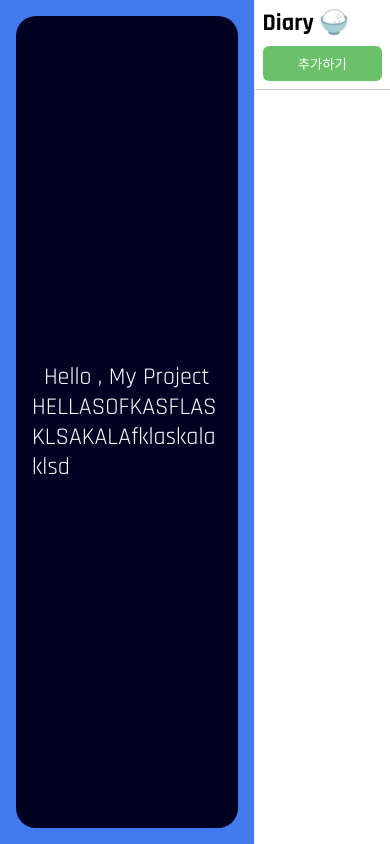
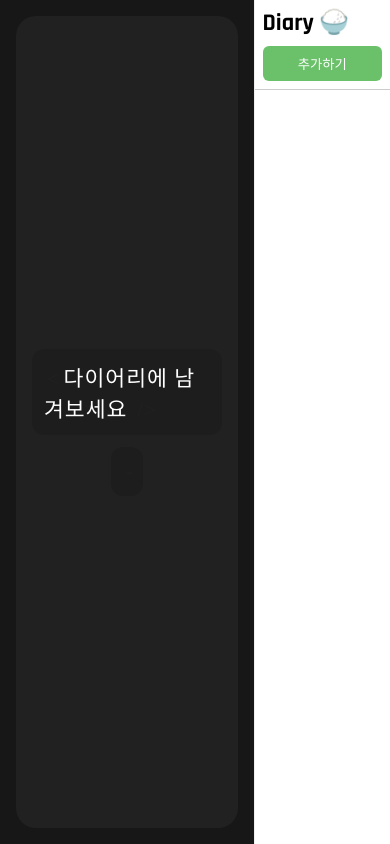
Before and after one commit to llvovll89/-diaryapp, a React (Create React App) app: page / in a window 390 px wide. Built offline with nearby package versions, Linux system fonts and the light colour scheme; a web font is replaced by a local one.

Commit message:
Typewriter 추가

```diff
--- a/package.json
+++ b/package.json
@@ -12,7 +12,9 @@
     "react-markdown": "^8.0.5",
     "react-router-dom": "^6.8.0",
     "react-scripts": "5.0.1",
+    "react-simple-typewriter": "^5.0.1",
     "react-uuid": "^2.0.0",
+    "typewriter-effect": "^2.19.0",
     "web-vitals": "^2.1.4"
   },
   "scripts": {
--- a/src/App.js
+++ b/src/App.js
@@ -2,8 +2,8 @@ import React from 'react';
 import { Pages } from './pages/Pages';
 
 function App() {
-  let vh = window.innerHeight * 0.01;
-  document.documentElement.style.setProperty('--vh', `${vh}px`);
+  // let vh = window.innerHeight * 0.01;
+  // document.documentElement.style.setProperty('--vh', `${vh}px`);
 
   return (
     <>
--- a/src/components/randerpage/RanderPage.jsx
+++ b/src/components/randerpage/RanderPage.jsx
@@ -1,16 +1,60 @@
-import React, { useState } from 'react';
-export const RanderPage = ({text, title}) => {
+import React from 'react';
+// import Typewriter from 'typewriter-effect';
+import { useTypewriter, Cursor , Typewriter  } from 'react-simple-typewriter';
+// import { mainhome, mainhomeV2 } from '../../assets/data';
+export const RanderPage = () => {
+  let words = ['오늘하루는 어땟나요??', '다이어리에 남겨보세요' , '😎🍚🍔'];
+
+  const [text] = useTypewriter({
+    words,
+    loop: 0,
+  });
+
+
+  // {mainhome.map((item) => (
+  //   <Typewriter
+  //     className="ani-title"
+  //     key={item.id}
+  //     options={{
+  //       strings: [`${item.name}`, `${item.post}`],
+  //       autoStart: true,
+  //       loop: true,
+  //     }}
+  //   />
+  // ))}
+  // {mainhomeV2.map((item) => (
+  //   <Typewriter
+  //     className="ani-title"
+  //     key={item.id}
+  //     options={{
+  //       strings: [`${item.name}`, `${item.post}`],
+  //       autoStart: true,
+  //       loop: true,
+  //     }}
+  //   />
+  // ))}
 
   return (
     <>
       <div className="randerpage">
         <div className="content">
-            <div className="top_text">
-                <p>Hello , My Project</p>
-            </div>
-            <div className="bot_text">
-            <p>HELLASOFKASFLASKLSAKALAfklaskalaklsd</p>
-            </div>
+          <span className="ani_text">
+            <Cursor cursorColor="#FFFFFF" cursorStyle="<" />
+            <span> {text} </span>
+            <Cursor cursorColor="#FFFFFF" cursorStyle="/>" />
+          </span>
+          <span className='ani_text'>
+          <Typewriter
+            words={['오늘은 무엇을','무엇을 먹어야','할까요... ?']}
+            loop={30}
+            cursor
+            cursorStyle="-"
+            cursorColor='#FFF'
+            typeSpeed={80}
+            deleteSpeed={60}
+            delaySpeed={1000}
+          />
+          </span>
         </div>
       </div>
     </>
--- a/src/components/sidebar/Sidebar.css
+++ b/src/components/sidebar/Sidebar.css
@@ -18,7 +18,7 @@
 
 .sidebar-list {
     padding: 1.5rem;
-    background: rgb(238, 240, 241);
+    background: rgb(246, 245, 245);
     cursor: pointer;
     border-radius: 12px;
     margin-bottom: 6px;
--- a/src/index.css
+++ b/src/index.css
@@ -9,9 +9,9 @@
   font-style: normal;
 }
 
-/* html {
-  cursor: url(./assets/images/)2 2 , pointer;
-} */
+html {
+  scroll-behavior: smooth;
+}
 
 
 * {
@@ -45,6 +45,16 @@ textarea {
   resize: none;
 }
 
+html {
+  height: -webkit-fill-available;
+}
+
+body {
+  min-height: 100vh;
+  /* mobile viewport bug fix */
+  min-height: -webkit-fill-available;
+}
+
 /* html, body {
   min-height: 100vh;
 
@@ -56,11 +66,12 @@ textarea {
 .wrap {
   width: 100%;
   height: 100vh;
-  height: calc(var(--vh, 1vh) * 100);
   overflow: hidden;
   font-family: var(--mainFont);
   display: flex;
 }
+
+
 
 button {
   color: #FFF;
@@ -84,7 +95,7 @@ button {
   height: 100vh;
   padding: 2rem;
   justify-content: center;
-  background: #407aec;
+  background: #171717;
 }
 
 .content {
@@ -94,16 +105,32 @@ button {
   flex-flow: column;
   justify-content: center;
   align-items: center;
-  background: #000022;
+  background: #212121;
   border-radius: 20px;
 }
 
-.content .top_text,
-.content .bot_text {
-  font-size: 3rem;
+.content .ani_text {
+  padding: 1rem;
+  font-size: 2.5rem;
+  color: #FFFFFF;
+  background: rgba(0, 0, 0, 0.12);
+  border-radius: 12px;
+}
+
+.content .ani_text:nth-child(1) {
+  margin-bottom: 12px;
+}
+
+.content .styles-module_blinkingCursor__yugAC {
+  color: #FFFFFF;
+}
+
+/* .content .bot_text,
+.content .Typewriter__wrapper {
+  font-size: 2rem;
   color: #FFF;
   word-break: break-all;
-}
+} */
 
 @media screen and (max-width: 768px) {
   .randerpage {
@@ -114,10 +141,19 @@ button {
     padding: 0 1rem;
   }
 
-  .content .top_text,
+  .content .ani_text {
+    letter-spacing: 1px;
+    padding: 0.75rem;
+    font-size: 1.35rem;
+    color: #FFFFFF;
+    font-family: var(--korFont);
+    word-break: break-all;
+  }
+
+  /* .content .top_text,
   .content .bot_text {
     font-size: 1.5rem;
     color: #FFF;
     word-break: break-all;
-  }
+  } */
 }
```
Also changed, not shown: src/assets/data.js (+16 -0 lines), 1 other file (tests, documents, lock files or other folders).
